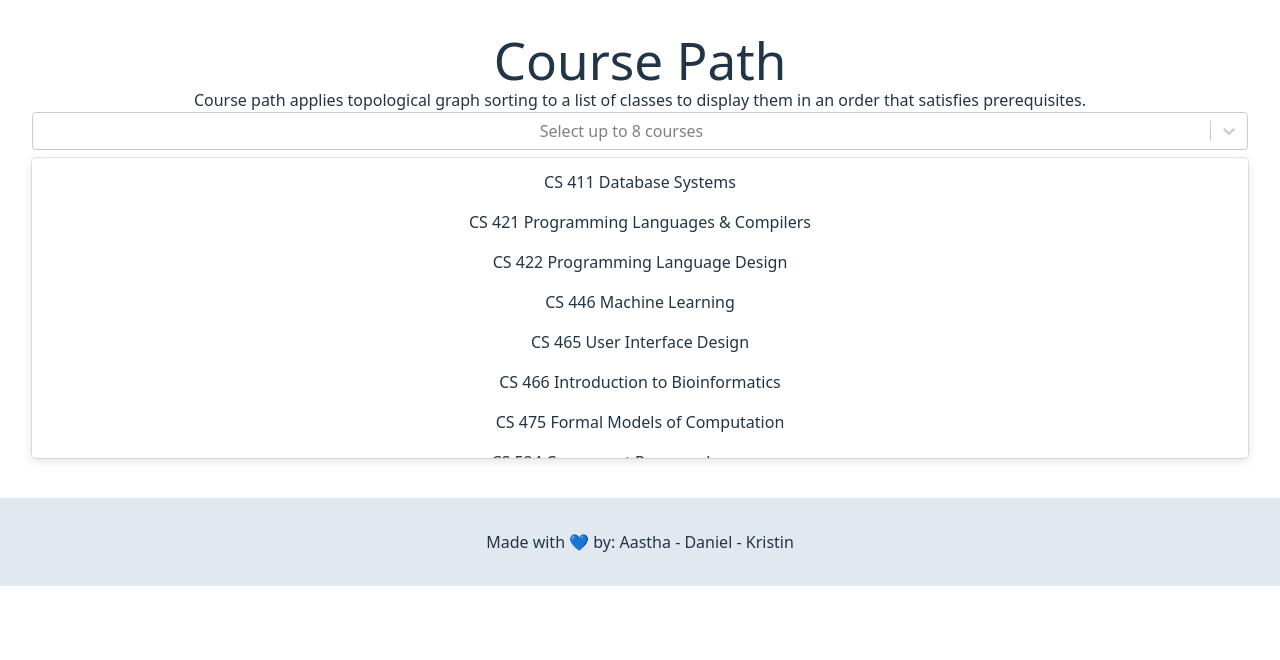
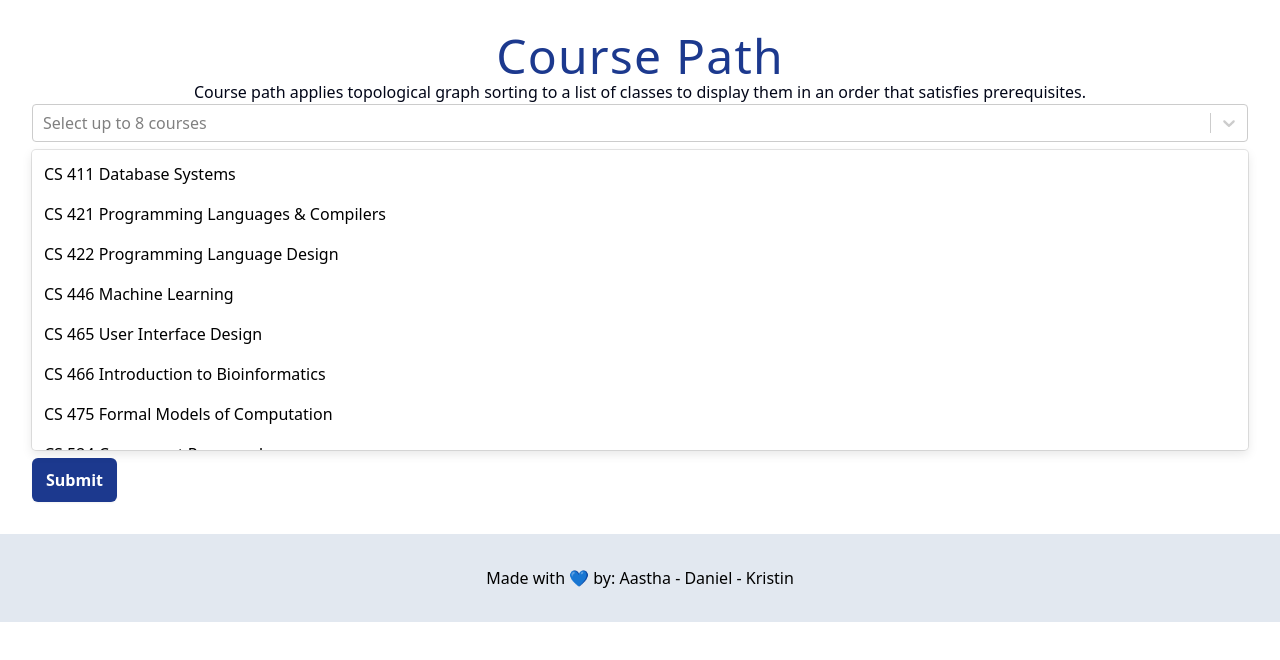
Before and after one commit to Course-Path-UIUC/Course-Path-UIUC.github.io, a React (Vite) app: page / in a window 1280 px wide. Shown: the top 660 px of the page. Built offline with nearby package versions, Linux system fonts and the light colour scheme.

Commit message:
Add and style submit button

```diff
--- a/index.html
+++ b/index.html
@@ -7,7 +7,7 @@
     <title>Course Path</title>
   </head>
   <body>
-    <div id="root" class="text-center"></div>
+    <div id="root"></div>
     <script type="module" src="/src/index.jsx"></script>
   </body>
 </html>
--- a/src/App.jsx
+++ b/src/App.jsx
@@ -5,11 +5,15 @@ const App = () => {
   return (
     <>
       <main className='p-8'>
-        <h1>Course Path</h1>
-        <p>Course path applies topological graph sorting to a list of classes to display them in an order that satisfies prerequisites.</p>
+        <h1 className='text-center text-4xl font-medium tracking-wide text-blue-900 sm:text-5xl dark:text-blue-50'>
+          Course Path
+        </h1>
+        <p className='text-center text-balance text-slate-950 dark:text-slate-300'>
+          Course path applies topological graph sorting to a list of classes to display them in an order that satisfies prerequisites.
+        </p>
         <CourseSelector />
       </main>
-      <footer className='p-8 bg-slate-200 dark:bg-slate-900'>
+      <footer className='text-center p-8 bg-slate-200 dark:bg-slate-800'>
         Made with 💙 by: Aastha - Daniel - Kristin
       </footer>
     </>
--- a/src/CourseSelector.jsx
+++ b/src/CourseSelector.jsx
@@ -23,7 +23,25 @@ const CourseSelector = () => {
     setSelectedOptions(newValue);
   };
 
+  const BTN_CLASSES = [
+    'cursor-pointer',
+    'rounded-md',
+    'bg-blue-900',
+    'px-3.5',
+    'py-2.5',
+    'font-semibold',
+    'text-white',
+    'shadow-xs',
+    'hover:bg-blue-800',
+    'focus-visible:outline-2',
+    'focus-visible:outline-offset-2',
+    'focus-visible:outline-blue-900',
+    'dark:bg-blue-600',
+    'dark:hover:bg-blue-700'
+  ]
+
   return (
+    <>
     <Select
       required
       isMulti
@@ -39,7 +57,10 @@ const CourseSelector = () => {
       classNamePrefix='select'
       menuIsOpen={true}
       styles={customStyles}
+      aria-label='Select courses'
     />
+    <button id='submit' type='button' className={BTN_CLASSES.join(' ')}>Submit</button>
+    </>
   );
 }
 
--- a/src/style.css
+++ b/src/style.css
@@ -2,9 +2,6 @@
 
 :root {
   color-scheme: light dark;
-  color: rgba(255, 255, 255, 0.87);
-  background-color: #242424;
-
   font-synthesis: none;
   text-rendering: optimizeLegibility;
   -webkit-font-smoothing: antialiased;
@@ -15,15 +12,3 @@ body {
   min-width: 320px;
   min-height: 100vh;
 }
-
-h1 {
-  font-size: 3.2em;
-  line-height: 1.1;
-}
-
-@media (prefers-color-scheme: light) {
-  :root {
-    color: #213547;
-    background-color: #ffffff;
-  }
-}
```
